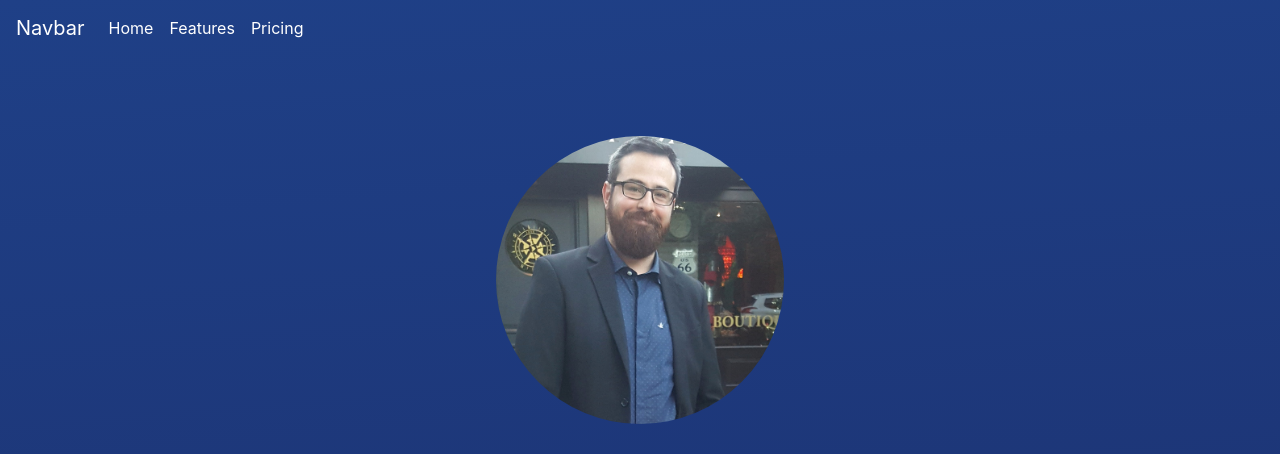
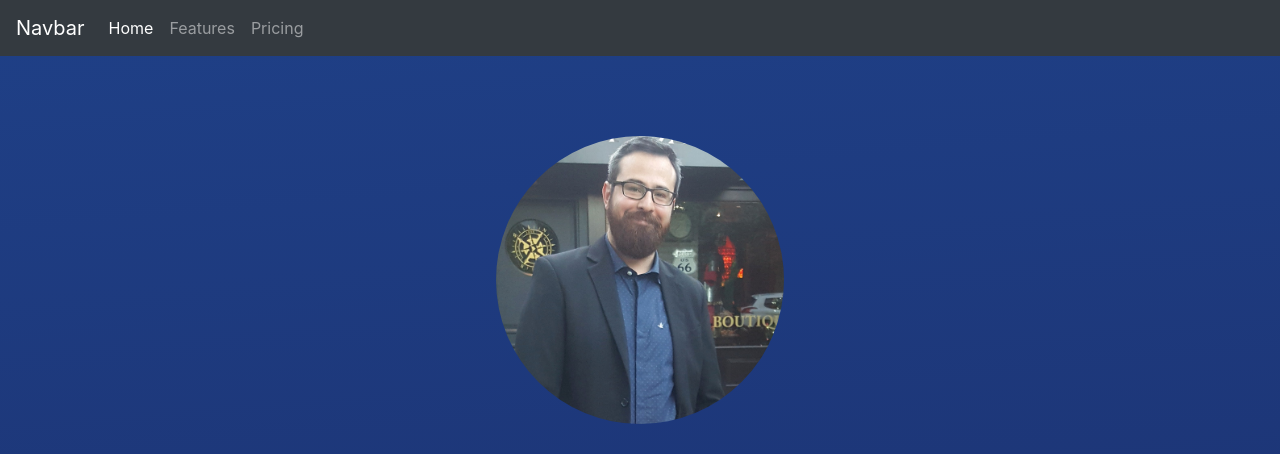
Before and after one commit to rodriguezcravero/_portfolio, a plain HTML site: page index.html in a window 1280 px wide. Shown: the top 454 px of the page. Drawn offline with nearby package versions, Linux system fonts and the light colour scheme.

Commit message:
cambios en navbar

```diff
--- a/estilo.css
+++ b/estilo.css
@@ -13,6 +13,10 @@ body {
     rgba(18, 2, 40, 1) 0%,
     rgba(31, 64, 135, 1) 100%
   );
+}
+
+nav {
+  color: white;
 }
 
 .caja1 {
--- a/index.html
+++ b/index.html
@@ -30,7 +30,7 @@
       <a class="navbar-brand" href="#">Fixed top</a>
     </nav> -->
     <!--  -->
-    <nav class="navbar navbar-expand-lg">
+    <nav class="navbar sticky-top navbar-expand-lg navbar-dark bg-dark">
       <a class="navbar-brand" href="#">Navbar</a>
       <button
         class="navbar-toggler"
```
